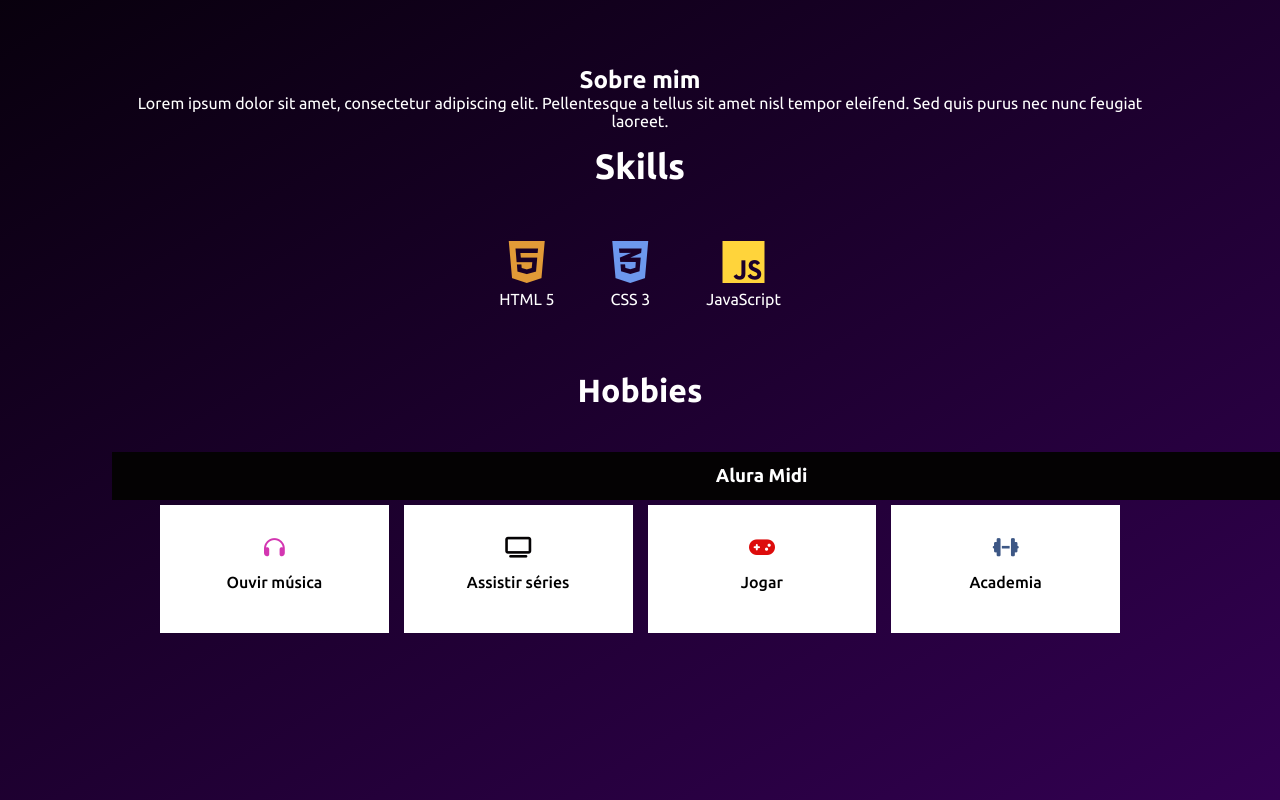
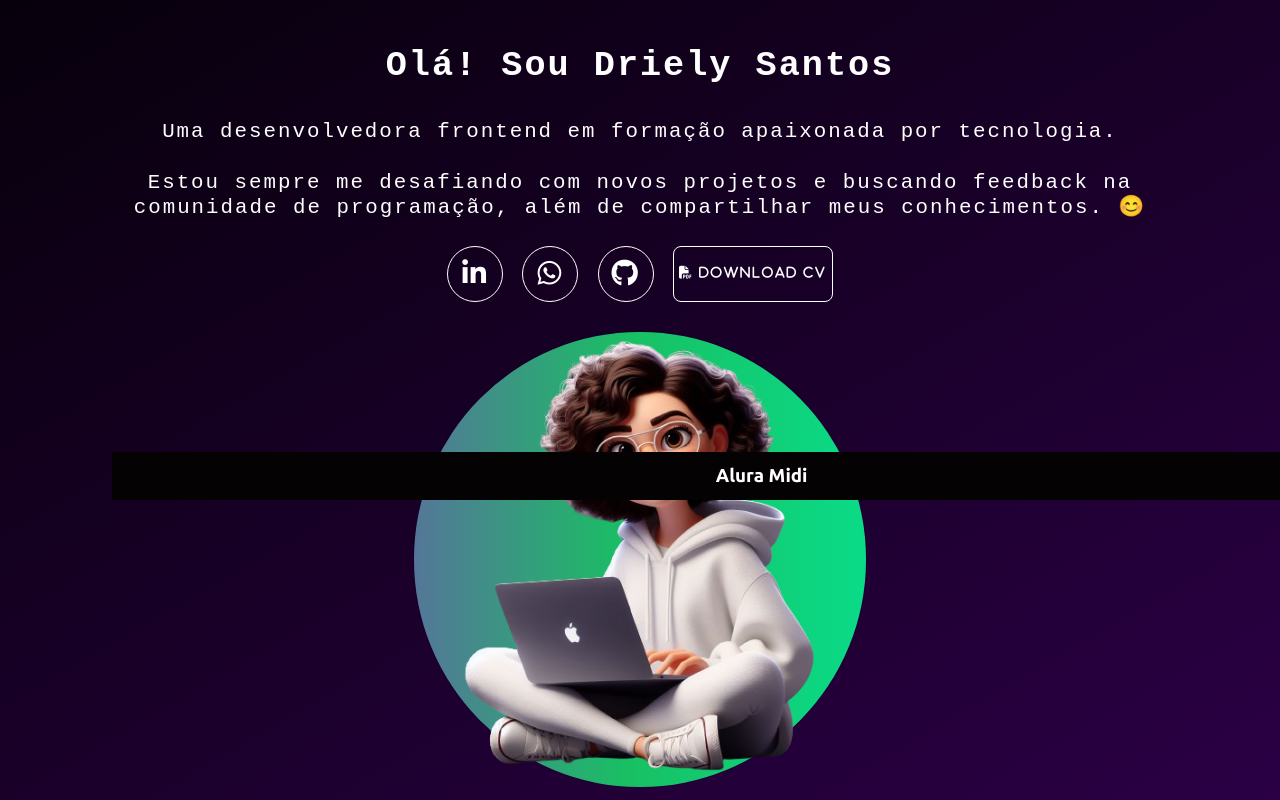
Before and after one commit to DrielySantos/portfolio, a React (Vite) app: page / in a window 1280 px wide. Shown: the part 300-1100 px from the top of the page. Built offline with nearby package versions, Linux system fonts and the light colour scheme.

Commit message:
feat: add o componente Home com introdução pessoal e links sociais

```diff
--- a/src/App.jsx
+++ b/src/App.jsx
@@ -1,6 +1,7 @@
 import './App.css'
 import About from './components/About'
 import Header from './components/Header'
+import Home from './components/Home'
 import Projects from './components/Projects'
 
 function App() {
@@ -8,6 +9,7 @@ function App() {
     <>
       <main>
         <Header />
+        <Home />
         <About />
         <Projects />
       </main>
--- /dev/null
+++ b/src/components/Home.jsx
@@ -0,0 +1,46 @@
+import PhotoIA from '../assets/image/photo-ia-pixar.png'
+
+function Home() {
+    return (
+        <section className="home">
+            <div className="informacoes">
+                <h1>Olá! Sou Driely Santos</h1>
+                <p>Uma desenvolvedora frontend em formação apaixonada por tecnologia.</p>
+                <p>Estou sempre me desafiando com novos projetos e buscando feedback na comunidade de programação, além de compartilhar meus conhecimentos. 😊</p>
+
+                <ul className="redes-sociais">
+                    <li>
+                        <a href="https://www.linkedin.com/in/driely-santos98/" title="Ir para o LinkedIn" target="_blank">
+                            <i className="fab fa-linkedin-in"></i>
+                        </a>
+                    </li>
+
+                <li>
+                    <a href="https://wa.me/5521983844493" title="Enviar mensagem no WhatsApp" target="_blank">
+                        <i className="fab fa-whatsapp"></i>
+                    </a>
+                </li>
+
+                <li>
+                    <a href="https://github.com/DrielySantos" title="Ir para o GitHub" target="_blank">
+                        <i class="fab fa-github"></i>
+                    </a>
+                </li>
+
+                <li className="pdf_download">
+                    <a href="./assets/driely-santos-devest.pdf" download="drielysantos_cv">
+                        <i className="fa-solid fa-file-pdf"> Download CV</i>
+                    </a>
+                </li>
+            </ul>
+        </div>
+            <div className="container__foto">
+                <div className="foto sombra-interna">
+                    <img src={PhotoIA} alt="Foto do portfólio da Driely, gerada por IA." />
+                </div>
+            </div>
+        </section>
+    )
+}
+
+export default Home;
--- a/src/components/Skills.jsx
+++ b/src/components/Skills.jsx
@@ -15,6 +15,10 @@ function Skills() {
                     <i className="fa-brands fa-js"></i>
                     <p>JavaScript</p>
                 </li>
+                <li className="skills__tecnologias-item">
+                    <i className="fa-brands fa-js"></i>
+                    <p>React</p>
+                </li>
             </ul>
         </div>
     );
```
Also changed, not shown: 2 other files (tests, documents, lock files or other folders).
